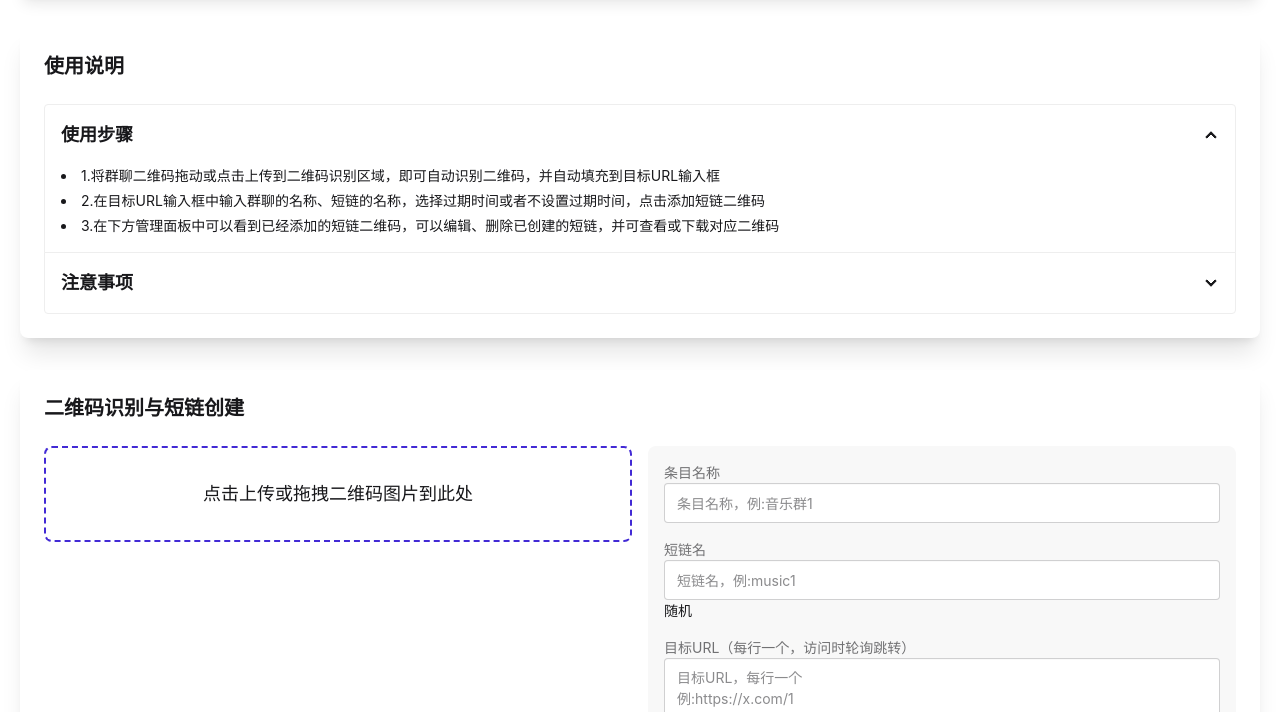
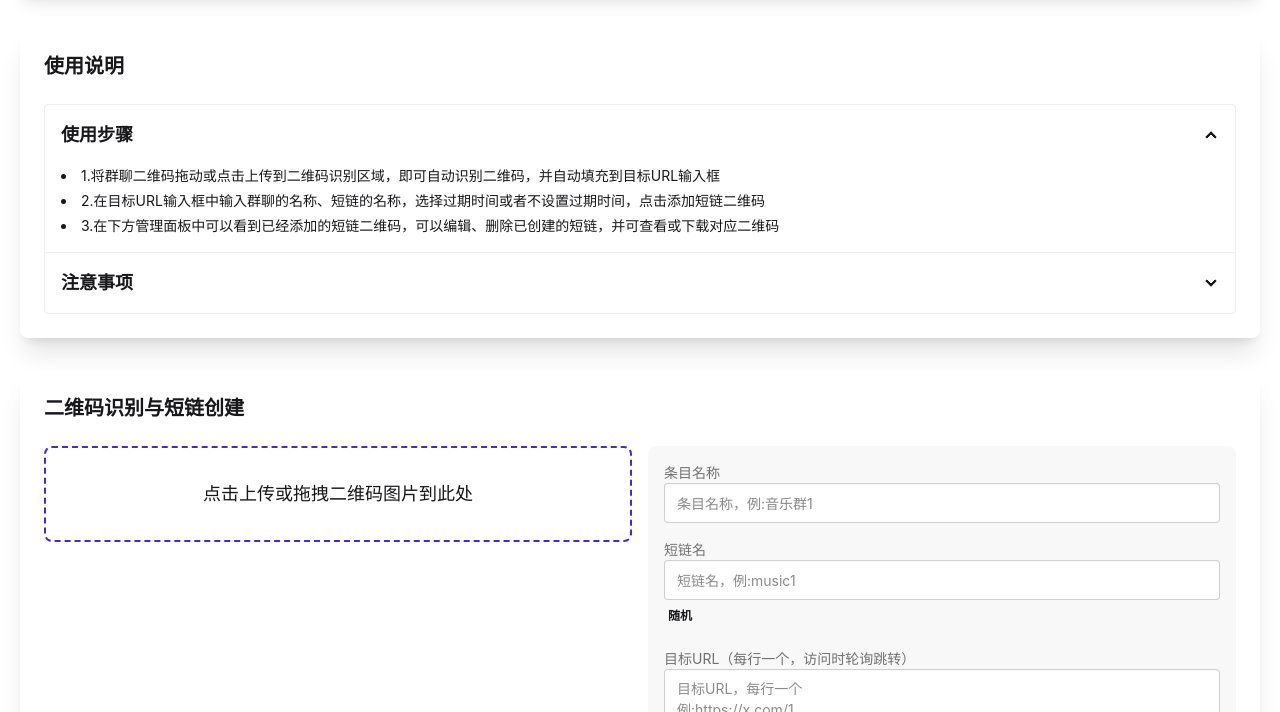
Before and after one commit to Norman45/shortlink-worker, a website: page dist/admin.html in a window 1280 px wide. Shown: the part 88-800 px from the top of the page. Drawn offline with Linux system fonts and the light colour scheme; no server answers.

Commit message:
Update admin.html

```diff
--- a/dist/admin.html
+++ b/dist/admin.html
@@ -409,7 +409,7 @@
                             </label>
                             <input type="text" id="newPath" placeholder="短链名，例:music1"
                                 class="input input-bordered w-full">
-                            <button type="button" id="newPathBtn">随机</button>
+                            <button type="button" id="newPathBtn" class="btn btn-sm btn-circle btn-ghost">随机</button>
                         </div>
                         <div>
                             <label for="newTarget" class="label">
```
